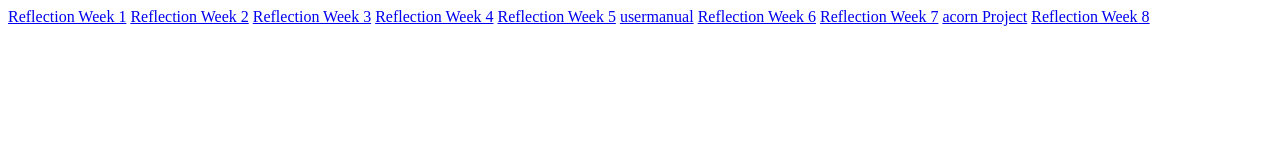
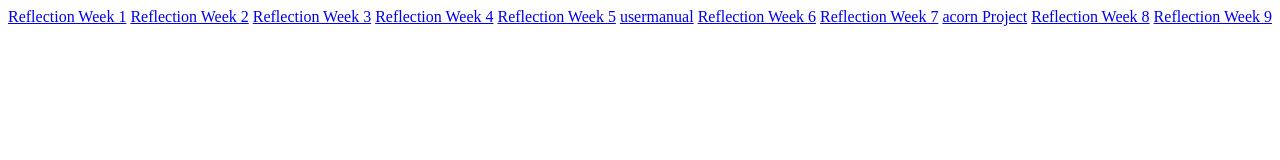
Before and after one commit to marcovillarreal777/technicalteamwork170, a plain HTML site: page index.html in a window 1280 px wide. Drawn offline with Linux system fonts and the light colour scheme.

Commit message:
Update index.html

```diff
--- a/index.html
+++ b/index.html
@@ -10,5 +10,7 @@
     <a href="./reflection 7.pdf"> Reflection Week 7</a>
     <a href="./AcronProject.pdf"> acorn Project</a>
     <a href="./Reflection 8.pdf"> Reflection Week 8</a>
+    <a href="./Reflection 9.pdf"> Reflection Week 9</a>
+
   </body>
 </html>
```
